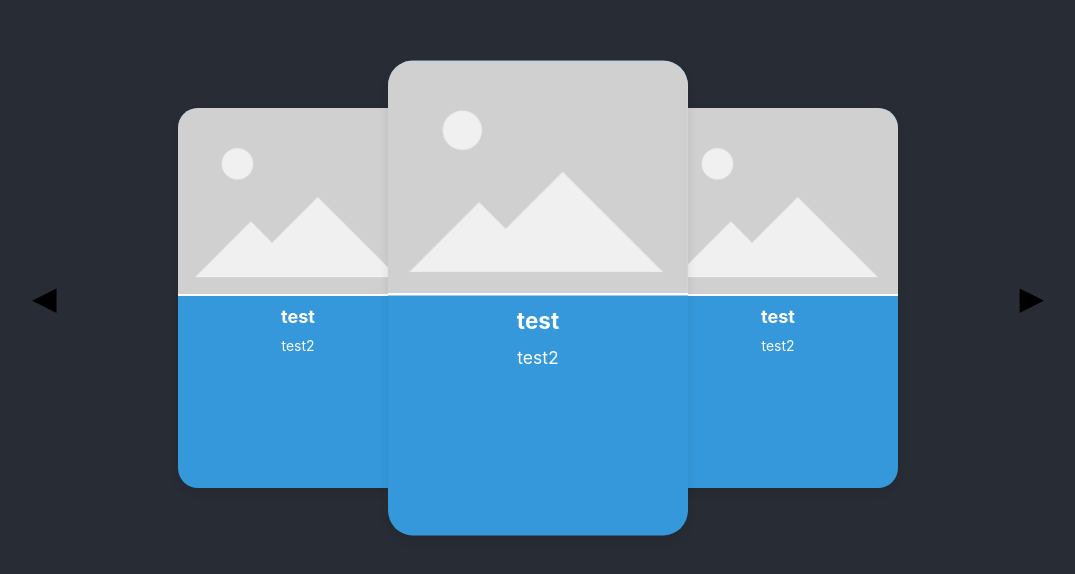
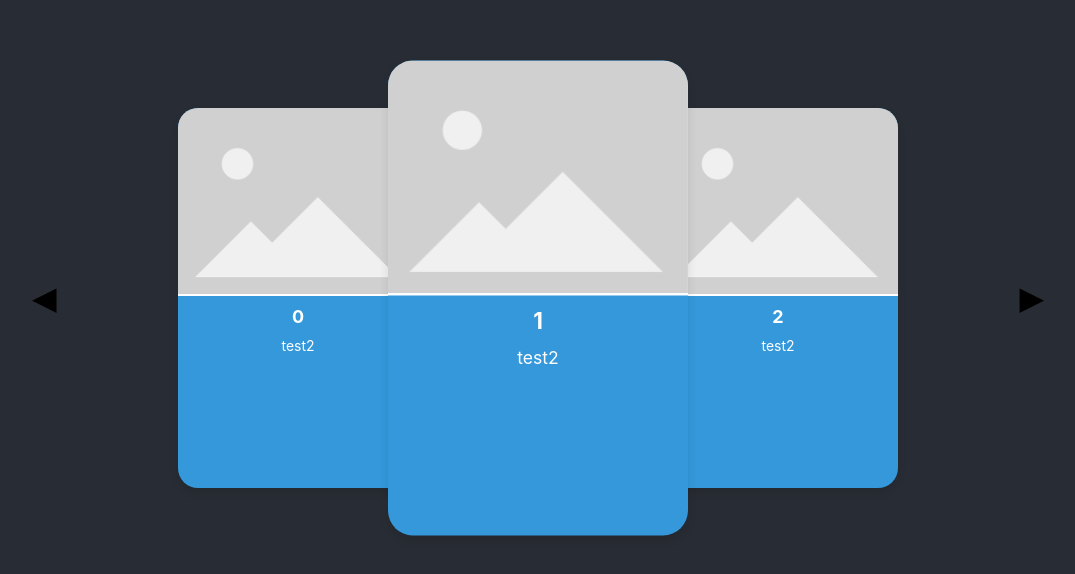
Before and after one commit to magicM00nchild/MultiPageApplication, a React (Create React App) app: page / in a window 1280 px wide. Shown: the part 102-676 px from the top of the page, without its empty margins (102-1177 px from the left). Built offline with nearby package versions, Linux system fonts and the light colour scheme.

Commit message:
change to map function inseatd of three single tiles and remove placeholder

```diff
--- a/src/CarouselList/CarouselTileList.tsx
+++ b/src/CarouselList/CarouselTileList.tsx
@@ -12,27 +12,27 @@ const CarouselTileList: React.FC = () => {
   const tiles: Tile[] = [
     {
       id: 0,
-      content: { title: 'test', info: 'test2' },
+      content: { title: '0', info: 'test2' },
       imageSrc: require('../Pictures/images.png'),
     },
     {
       id: 1,
-      content: { title: 'test', info: 'test2' },
+      content: { title: '1', info: 'test2' },
       imageSrc: require('../Pictures/images.png'),
     },
     {
       id: 2,
-      content: { title: 'test', info: 'test2' },
+      content: { title: '2', info: 'test2' },
       imageSrc: require('../Pictures/images.png'),
     },
     {
       id: 3,
-      content: { title: 'test', info: 'test2' },
+      content: { title: '3', info: 'test2' },
       imageSrc: require('../Pictures/images.png'),
     },
     {
       id: 4,
-      content: { title: 'test', info: 'test2' },
+      content: { title: '4', info: 'test2' },
       imageSrc: require('../Pictures/images.png'),
     },
   ];
@@ -48,65 +48,41 @@ const CarouselTileList: React.FC = () => {
       prevIndex === 0 ? tiles.length - 1 : prevIndex - 1
     );
   };
-  const disableLeft = () => {
-    if (currentIndex === 0) {
-      return true;
-    }
-    return false;
-  };
-  const disableRight = () => {
-    if (currentIndex === tiles.length - 1) {
-      return true;
-    }
-    return false;
+
+  const getTileType = (index: number) => {
+    if (index === currentIndex) return TileType.Main;
+    return TileType.Inactive;
   };
 
 
-  const prev = currentIndex === 0 ? null : tiles[currentIndex - 1]
-  const next = currentIndex === tiles.length - 1 ? null : tiles[currentIndex + 1]
+  const getVisibleTiles = () => {
+    const prevIndex = (currentIndex - 1 + tiles.length) % tiles.length;
+    const nextIndex = (currentIndex + 1) % tiles.length;
+    return [prevIndex, currentIndex, nextIndex];
+  };
 
   return (
     <div className="carousel-container">
       <button
         className="carousel-button left"
         onClick={handlePrev}
-        disabled={disableLeft()}
       >
         ◀
       </button>
       <div className="carousel">
-        <div className={'carousel-item'}>
-          <Tile
-            type={prev == null ? TileType.Placeholder : TileType.Inactive}
-            content={
-              prev?.content
-            }
-            imageSrc={prev?.imageSrc}
-          />
-        </div>
-        <div className={'carousel-item active'}>
-          <Tile
-            type={TileType.Main}
-            content={tiles[currentIndex].content}
-            imageSrc={tiles[currentIndex].imageSrc}
-          />
-        </div>
-        <div className={'carousel-item'}>
-          <Tile
-            type={
-              currentIndex === tiles.length - 1
-                ? TileType.Placeholder
-                : TileType.Inactive
-            }
-            content={ next?.content }
-            imageSrc={next?.imageSrc}
-          />
-        </div>
+      {getVisibleTiles().map((index) => (
+          <div key={tiles[index].id} className={`carousel-item ${index === currentIndex ? 'active' : ''}`}>
+            <Tile
+              type={index === currentIndex ? TileType.Main : TileType.Inactive}
+              content={tiles[index].content}
+              imageSrc={tiles[index].imageSrc}
+            />
+          </div>
+        ))}
       </div>
       <button
         className="carousel-button right"
         onClick={handleNext}
-        disabled={disableRight()}
       >
         ▶
       </button>
--- a/src/Tiles/Tile.tsx
+++ b/src/Tiles/Tile.tsx
@@ -4,7 +4,6 @@ import './Tile.css';
 export enum TileType {
   Main = 'main',
   Inactive = 'inactive',
-  Placeholder = 'placeholder',
 }
 
 interface TileProps {
```
